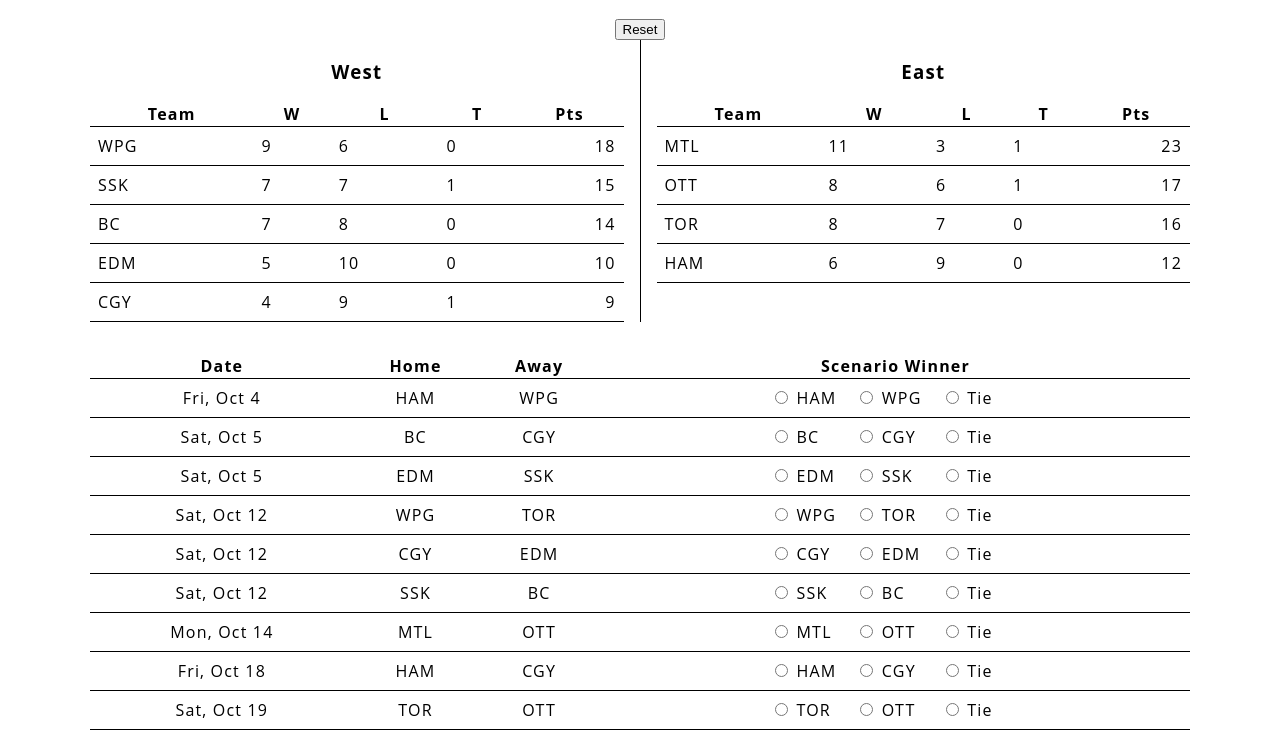
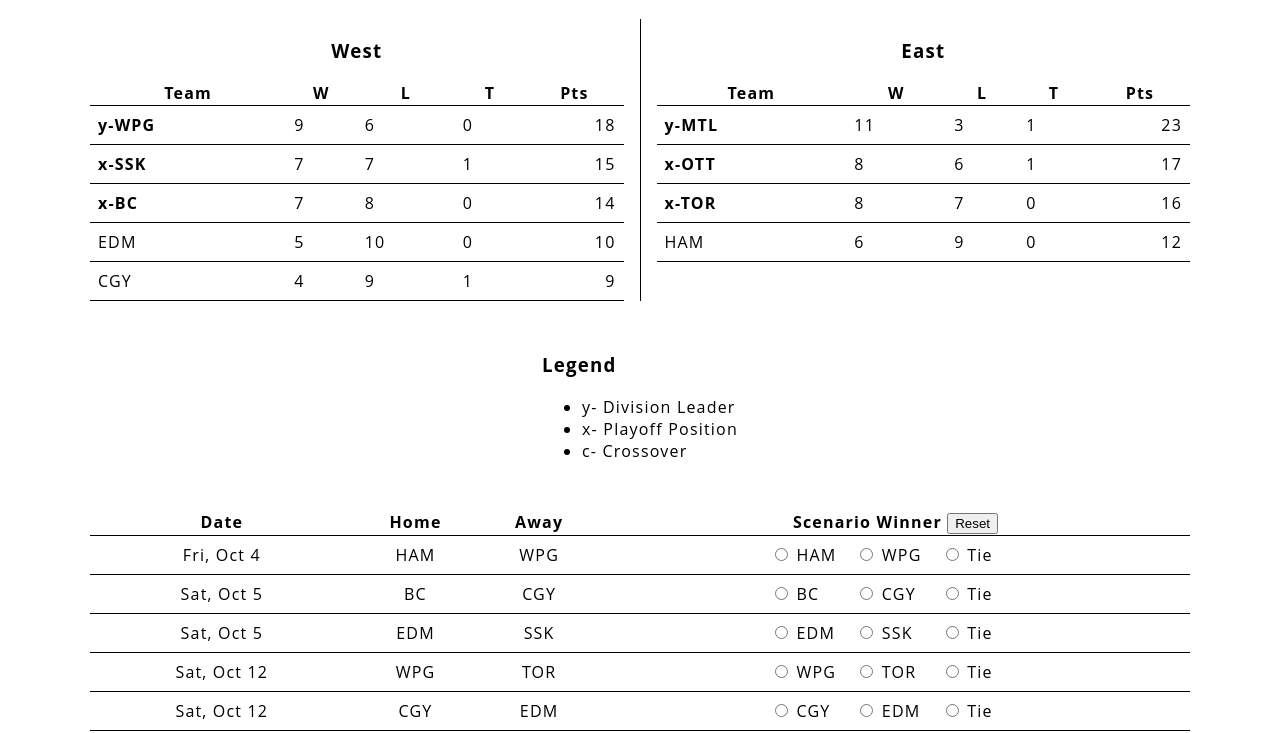
Before and after one commit to 110yards/playoff-machine, a plain HTML site: page src/index.html in a window 1280 px wide. Shown: the part 67-800 px from the top of the page. Drawn offline with Linux system fonts and the light colour scheme.

Commit message:
playoff markers

```diff
--- a/src/assets/css/styles.css
+++ b/src/assets/css/styles.css
@@ -11,15 +11,11 @@ section {
     padding-bottom: 2rem;
 }
 
-
-.hidden {
-    display: none;
-}
-
 #loading {
     display: flex;
     justify-content: center;
     align-items: center;
+
     height: 100vh;
     background-color: #f0f0f0;
 }
@@ -36,6 +32,9 @@ section {
     margin: 0 auto;
 }
 
+.hidden {
+    display: none !important;
+}
 
 #standings {
     display: flex;
@@ -127,3 +126,7 @@ section {
     text-align: left;
     width: 5rem;
 }
+
+.playoffs {
+    font-weight: bold;
+}
--- a/src/assets/js/index.js
+++ b/src/assets/js/index.js
@@ -172,7 +172,9 @@ export const calculateStandings = (games) => {
     const east = eastTeams.map(team => teams[team]).sort((a, b) => b.standingsPoints - a.standingsPoints)
 
     west[0].divisionWinner = true
+    west[0].makesPlayoffs = true
     east[0].divisionWinner = true
+    east[0].makesPlayoffs = true
 
     // second teams make it
     west[1].makesPlayoffs = true
--- a/src/index.html
+++ b/src/index.html
@@ -16,9 +16,12 @@
 </head>
 
 <body>
+    <div id="loading">
+        <h1>Loading...</h1>
+    </div>
+
     <div class="container hidden">
         <h1>CFL Playoff Machine - <span id="season"></span> edition</h1>
-        <button type="button" onclick="reset()">Reset</button>
 
         <section id="standings">
             <div id="west">
@@ -58,6 +61,15 @@
             </div>
         </section>
 
+        <section id="legend">
+            <h3>Legend</h3>
+            <ul>
+                <li>y- Division Leader</span></li>
+                <li>x- Playoff Position</span></li>
+                <li>c- Crossover</span></li>
+            </ul>
+        </section>
+
         <section id="future-games">
             <table>
                 <thead>
@@ -65,7 +77,9 @@
                         <th>Date</th>
                         <th>Home</th>
                         <th>Away</th>
-                        <th>Scenario Winner</th>
+                        <th>Scenario Winner
+                            <button type="button" onclick="reset()">Reset</button>
+                        </th>
                     </tr>
                 </thead>
                 <tbody>
@@ -90,9 +104,18 @@
         table.innerHTML = '';
 
         division.forEach(team => {
+
+            let prefix = "";
+
+            if (team.makesPlayoffs) prefix = "x-"
+            if (team.divisionWinner) prefix = "y-"
+            if (team.isCrossover) prefix = "c-"
+
+            const teamClass = team.makesPlayoffs ? "playoffs" : "";
+
             const row = document.createElement('tr');
             row.innerHTML = `
-                <td>${team.name}</td>
+                <td class='${teamClass}'>${prefix}${team.name}</td>
                 <td>${team.wins}</td>
                 <td>${team.losses}</td>
                 <td>${team.ties}</td>
@@ -134,6 +157,12 @@
             game.winner = null;
         });
 
+        // clear radio buttons
+        const radios = document.querySelectorAll('input[type="radio"]');
+        radios.forEach(radio => {
+            radio.checked = false;
+        });
+
         renderStandings();
     }
 
@@ -141,7 +170,11 @@
     async function main() {
         const data = await loadData();
 
-        console.debug(data);
+        const loading = document.getElementById('loading');
+        loading.classList.add('hidden');
+
+        const container = document.querySelector('.container');
+        container.classList.remove('hidden');
 
         const season = document.getElementById('season');
         season.textContent = data.season;
```
